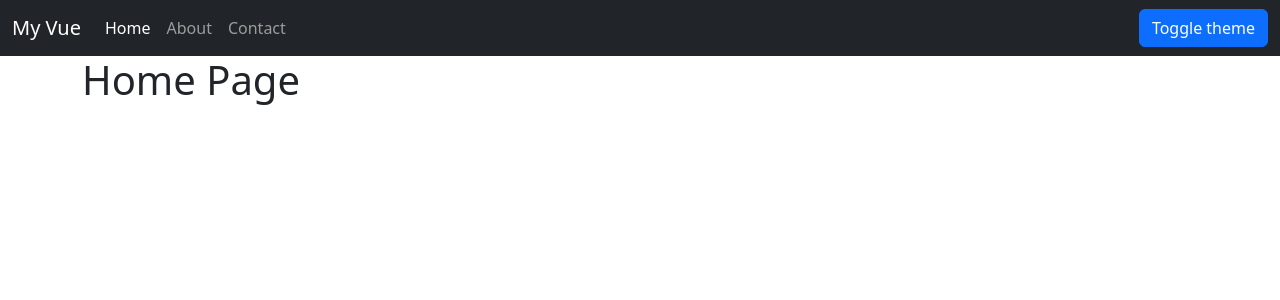
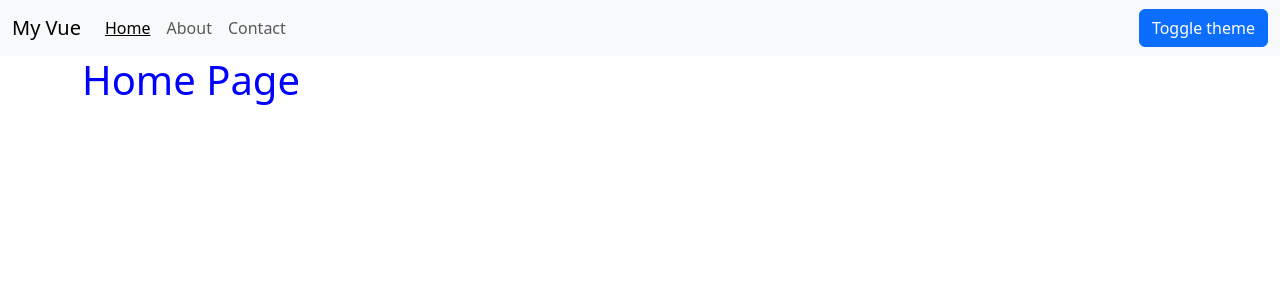
Before and after one commit to PhillipFraThailand/vue-start-spa, a Vue app: page / in a window 1280 px wide. Shown: the top 300 px of the page. Built offline with nearby package versions, Linux system fonts and the light colour scheme.

Commit message:
create styles and scoped styles. Create NavLink and pass @click event from parent

```diff
--- a/src/App.vue
+++ b/src/App.vue
@@ -1,16 +1,6 @@
 <template>
-  <Navbar
-  :pages="pages"
-  :active-page="activePage"
-  :nav-link-click="(index) => activePage = index"
-  >
-  <h1>hej</h1>
-</Navbar>
-  <PageViewer
-      :page="pages[activePage]"
-  >
-  </PageViewer>
-
+  <Navbar :pages="pages" :active-page="activePage" :nav-link-click="(index) => activePage = index" />
+  <PageViewer :page="pages[activePage]" />
 </template>
 
 <script>
--- a/src/components/Navbar.vue
+++ b/src/components/Navbar.vue
@@ -1,21 +1,10 @@
 <template>
-<nav
-  :class="[`navbar-${theme}`, `bg-${theme}`, 'navbar', 'navbar-expand-lg']"
->
+  <nav :class="[`navbar-${theme}`, `bg-${theme}`, 'navbar', 'navbar-expand-lg']">
     <div class="container-fluid">
       <a class="navbar-brand" href="#">My Vue</a>
       <ul class="navbar-nav me-auto mb-2 mb-lg-0">
         <li v-for="(page, index) in pages" class="nav-item" :key="index">
-            <a
-                class="nav-link"
-                :class="{active: activePage === index}"
-                aria-current="page"
-                :href="page.link.url"
-                :title="`This link goes to the ${page.pageTitle} page`"
-                @click.prevent="navLinkClick(index)"
-            >
-             {{ page.link.text }}
-            </a>
+          <NavbarLink :page="page" :isActive="activePage === index" @click.prevent="navLinkClick(index)" />
         </li>
       </ul>
       <button class="btn btn-primary" @click.prevent:="changeTheme()">
@@ -26,7 +15,12 @@
 </template>
 
 <script>
+import NavbarLink from './NavbarLink.vue'
+
 export default {
+  components: {
+    NavbarLink,
+  },
   methods: {
     changeTheme() {
       let theme = 'light'
@@ -39,7 +33,7 @@
   props: ['pages', 'activePage', 'navLinkClick'],
   data() {
     return {
-              theme: 'dark',
+      theme: 'light',
     }
   }
 }
--- /dev/null
+++ b/src/components/NavbarLink.vue
@@ -0,0 +1,26 @@
+<template>
+  <a class="nav-link" :class="activeClasses" aria-current="page" :href="page.link.url"
+    :title="`This link goes to the ${page.pageTitle} page`">
+    {{ page.link.text }}
+  </a>
+</template>
+
+<script>
+export default {
+  props: ['page', 'isActive'],
+  computed: {
+    activeClasses() {
+      return {
+        active: this.isActive,
+        emphasize: this.isActive,
+      };
+    }
+  }
+}
+</script>
+
+<style scoped>
+.emphasize {
+  text-decoration: underline !important;
+}
+</style>
--- a/src/components/PageViewer.vue
+++ b/src/components/PageViewer.vue
@@ -1,12 +1,19 @@
 <template>
   <div class="container">
-    <h1>{{page.pageTitle}}</h1>
-    <p>{{page.pageContent}}</p>
+    <h1 class="emphasize">{{ page.pageTitle }}</h1>
+    <p>{{ page.pageContent }}</p>
   </div>
 </template>
 
 <script>
-  export default {
-    props: ['page']
-  }
+export default {
+  props: ['page']
+}
 </script>
+
+
+<style scoped>
+.emphasize {
+  color: blue
+}
+</style>
```
Lines whose indentation alone changed are shown as unchanged.
